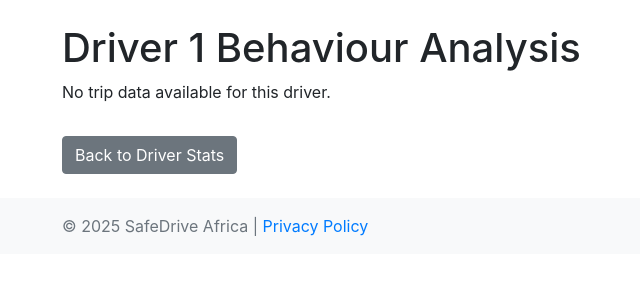
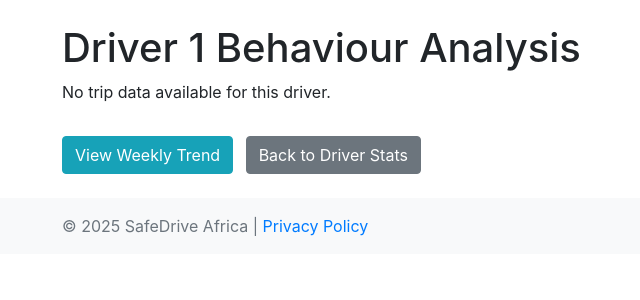
Before and after one commit to iniakponode/safe-drive-africa-datahub, a FastAPI app: page /analysis/driver/1 in a window 1280 px wide. Shown: the part 56-356 px from the top of the page, without its empty margins (23-663 px from the left). Run offline with FastAPI, Linux system fonts and the light colour scheme; data that the repository does not hold is empty; some libraries are stand-ins or nearby versions.

Commit message:
Add weekly selection and history pages

```diff
--- a/app/routes/analysis_pages.py
+++ b/app/routes/analysis_pages.py
@@ -6,14 +6,17 @@ from app.routes.behaviour_metrics import (
     _compute_trip_stats,
     _aggregate_per_driver,
     _weekly_metrics,
+    _weekly_history,
     _improvement_analysis,
 )
+from typing import Optional
 
 router = APIRouter()
 templates = Jinja2Templates(directory="app/templates")
 
+
 @router.get("/analysis/driver/{driver_id}", response_class=HTMLResponse)
-async def driver_analysis_page(driver_id: str, request: Request):
+async def driver_analysis_page(driver_id: str, request: Request, week: Optional[str] = None):
     trip_stats = [row for row in _compute_trip_stats() if row.get("driverProfileId") == driver_id]
     if not trip_stats:
         return templates.TemplateResponse(
@@ -21,7 +24,7 @@ async def driver_analysis_page(driver_id: str, request: Request):
             {"request": request, "driver_id": driver_id, "not_found": True},
         )
     overall = _aggregate_per_driver(trip_stats)[0]
-    weekly = _weekly_metrics(trip_stats)
+    weekly = _weekly_metrics(trip_stats, week)
     improvement = _improvement_analysis(trip_stats)[0]
     return templates.TemplateResponse(
         "pages/driver_analysis.html",
@@ -31,8 +34,24 @@ async def driver_analysis_page(driver_id: str, request: Request):
             "overall": overall,
             "trips": trip_stats,
             "weekly": weekly,
+            "week": week or (weekly[0]["week_start"] if weekly else ""),
             "improvement": improvement,
         },
+    )
+
+
+@router.get("/analysis/driver/{driver_id}/history", response_class=HTMLResponse)
+async def driver_history_page(driver_id: str, request: Request):
+    trip_stats = [row for row in _compute_trip_stats() if row.get("driverProfileId") == driver_id]
+    if not trip_stats:
+        return templates.TemplateResponse(
+            "pages/driver_history.html",
+            {"request": request, "driver_id": driver_id, "not_found": True},
+        )
+    history = _weekly_history(trip_stats)
+    return templates.TemplateResponse(
+        "pages/driver_history.html",
+        {"request": request, "driver_id": driver_id, "history": history},
     )
 
 
--- a/app/routes/behaviour_metrics.py
+++ b/app/routes/behaviour_metrics.py
@@ -2,6 +2,7 @@ from fastapi import APIRouter
 from datetime import datetime, timedelta
 from statistics import mean, NormalDist
 from math import sqrt
+from typing import List, Optional
 
 from app.cache import get_cached_data
 
@@ -46,8 +47,11 @@ def _aggregate_per_driver(trip_stats):
     return result
 
 
-def _weekly_metrics(trip_stats):
-    week_start = (datetime.utcnow() - timedelta(days=datetime.utcnow().weekday())).date().isoformat()
+def _weekly_metrics(trip_stats, week_start: Optional[str] = None):
+    if week_start is None:
+        week_start = (
+            datetime.utcnow() - timedelta(days=datetime.utcnow().weekday())
+        ).date().isoformat()
     per_driver = {}
     for row in trip_stats:
         driver_id = row.get("driverProfileId")
@@ -63,6 +67,30 @@ def _weekly_metrics(trip_stats):
         ubpk = invalid / total if total else 0
         results.append({"driverProfileId": driver_id, "week_start": week_start, "ubpk": ubpk})
     return results
+
+
+def _weekly_history(trip_stats: List[dict], num_weeks: int = 4):
+    """Return UBPK values for a sequence of weeks.
+
+    Because the cached data lacks explicit timestamps, this simply repeats the
+    current week's UBPK for the requested number of weeks so that the UI can
+    display a trend placeholder.
+    """
+    history = []
+    current_week_start = (
+        datetime.utcnow() - timedelta(days=datetime.utcnow().weekday())
+    ).date()
+    base = _weekly_metrics(trip_stats, current_week_start.isoformat())
+    value = base[0]["ubpk"] if base else 0
+    driver_id = base[0].get("driverProfileId") if base else None
+    for i in range(num_weeks):
+        week_start = (current_week_start - timedelta(weeks=num_weeks - i - 1)).isoformat()
+        history.append({
+            "driverProfileId": driver_id,
+            "week_start": week_start,
+            "ubpk": value,
+        })
+    return history
 
 
 def _two_sample_t_test(a, b):
@@ -113,9 +141,15 @@ async def ubpk_per_trip():
 
 
 @router.get("/weekly")
-async def weekly_metrics():
+async def weekly_metrics(week: Optional[str] = None):
     trip_stats = _compute_trip_stats()
-    return _weekly_metrics(trip_stats)
+    return _weekly_metrics(trip_stats, week)
+
+
+@router.get("/history")
+async def weekly_history(weeks: int = 4):
+    trip_stats = _compute_trip_stats()
+    return _weekly_history(trip_stats, weeks)
 
 
 @router.get("/improvement")
--- a/app/templates/pages/driver_analysis.html
+++ b/app/templates/pages/driver_analysis.html
@@ -27,6 +27,11 @@
     </table>
 
     <h4>Weekly Metrics</h4>
+    <form method="get" class="form-inline mb-2">
+      <label for="week" class="mr-2">Select week:</label>
+      <input type="week" id="week" name="week" class="form-control mr-2" value="{{ week }}">
+      <button type="submit" class="btn btn-primary btn-sm">View</button>
+    </form>
     <table class="table table-striped">
       <thead>
         <tr><th>Week Start</th><th>UBPK</th></tr>
@@ -38,5 +43,6 @@
       </tbody>
     </table>
   {% endif %}
+  <a href="/analysis/driver/{{ driver_id }}/history" class="btn btn-info mt-3 mr-2">View Weekly Trend</a>
   <a href="/drivers" class="btn btn-secondary mt-3">Back to Driver Stats</a>
 {% endblock %}
```
Also changed, not shown: app/templates/pages/driver_history.html (added, +22 -0 lines).
